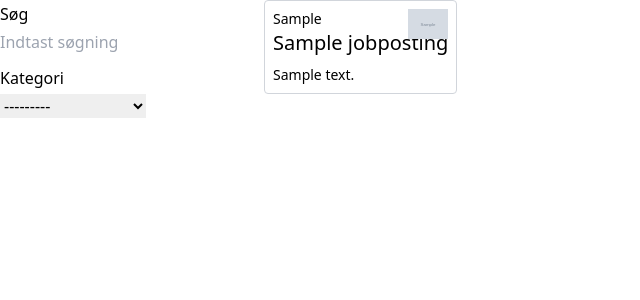
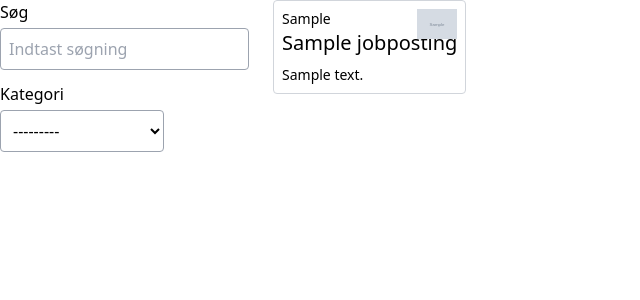
Before and after one commit to kildevaeld/ofir-assigment, a Django app: template jobpostings/templates/index.html in a window 1280 px wide. Shown: the top 300 px of the page, without its empty margins (0-640 px from the left). Run offline with Django 5.2, Linux system fonts and the light colour scheme; the template is opened without the code that fills it: values that come from a table or form of the project are taken from there, others are empty; tables that the repository leaves empty hold one stand-in row (values such as "Sample post"); grey boxes marked "Sample" are stand-in pictures; some libraries are stand-ins or nearby versions.

Commit message:
Create reusable styles for some form elements

```diff
--- a/jobpostings/templates/layout.html
+++ b/jobpostings/templates/layout.html
@@ -9,6 +9,13 @@
         <meta name="description" content="">
         <script src="https://unpkg.com/htmx.org@2.0.3"></script>
         <script src="https://cdn.tailwindcss.com"></script>
+        <style type="text/tailwindcss">
+            @layer components {
+              .select, .input {
+                @apply border border-solid border-gray-400 rounded bg-white p-2;
+              }
+            }
+        </style>
     </head>
     <body>
         <main class="container mx-auto">
```
